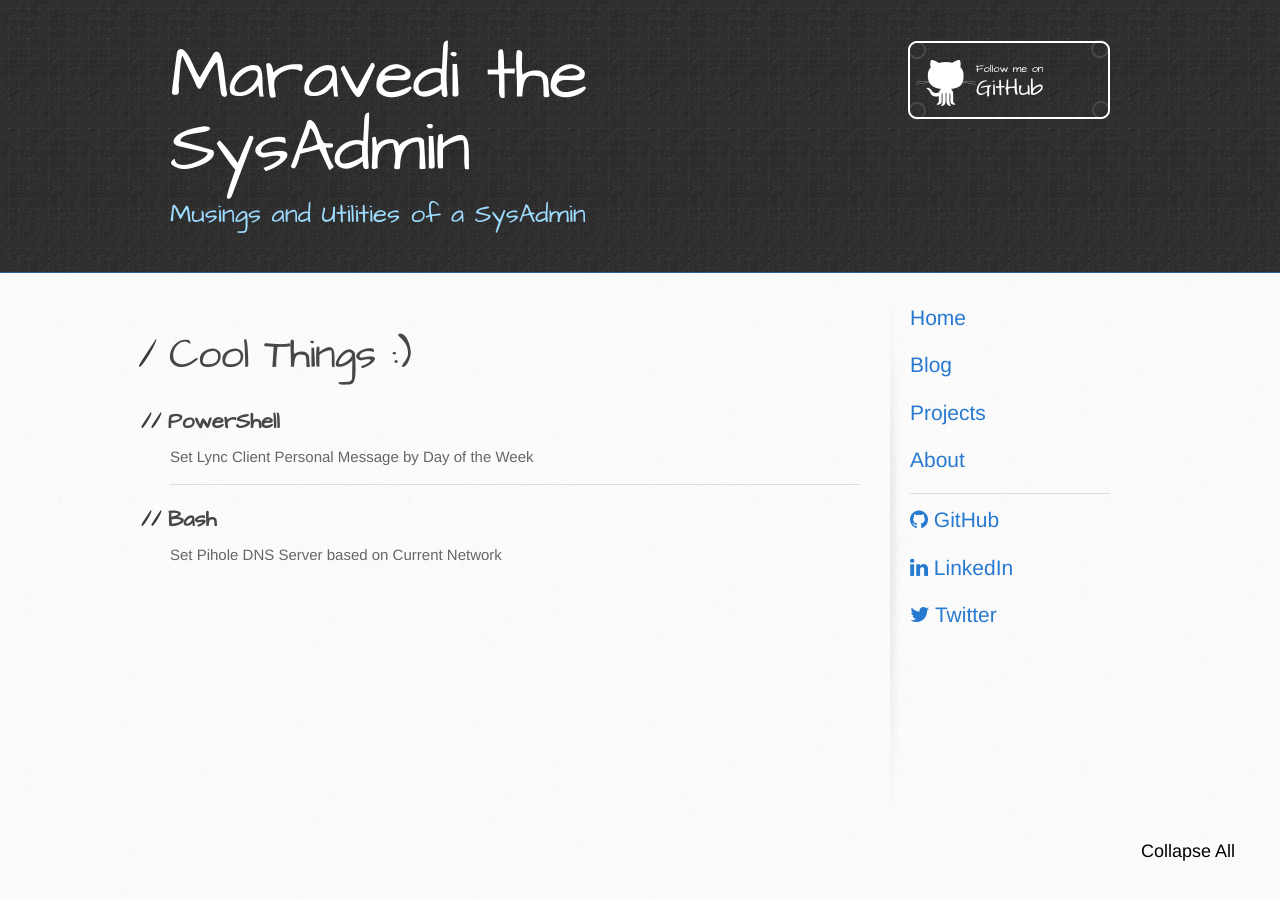
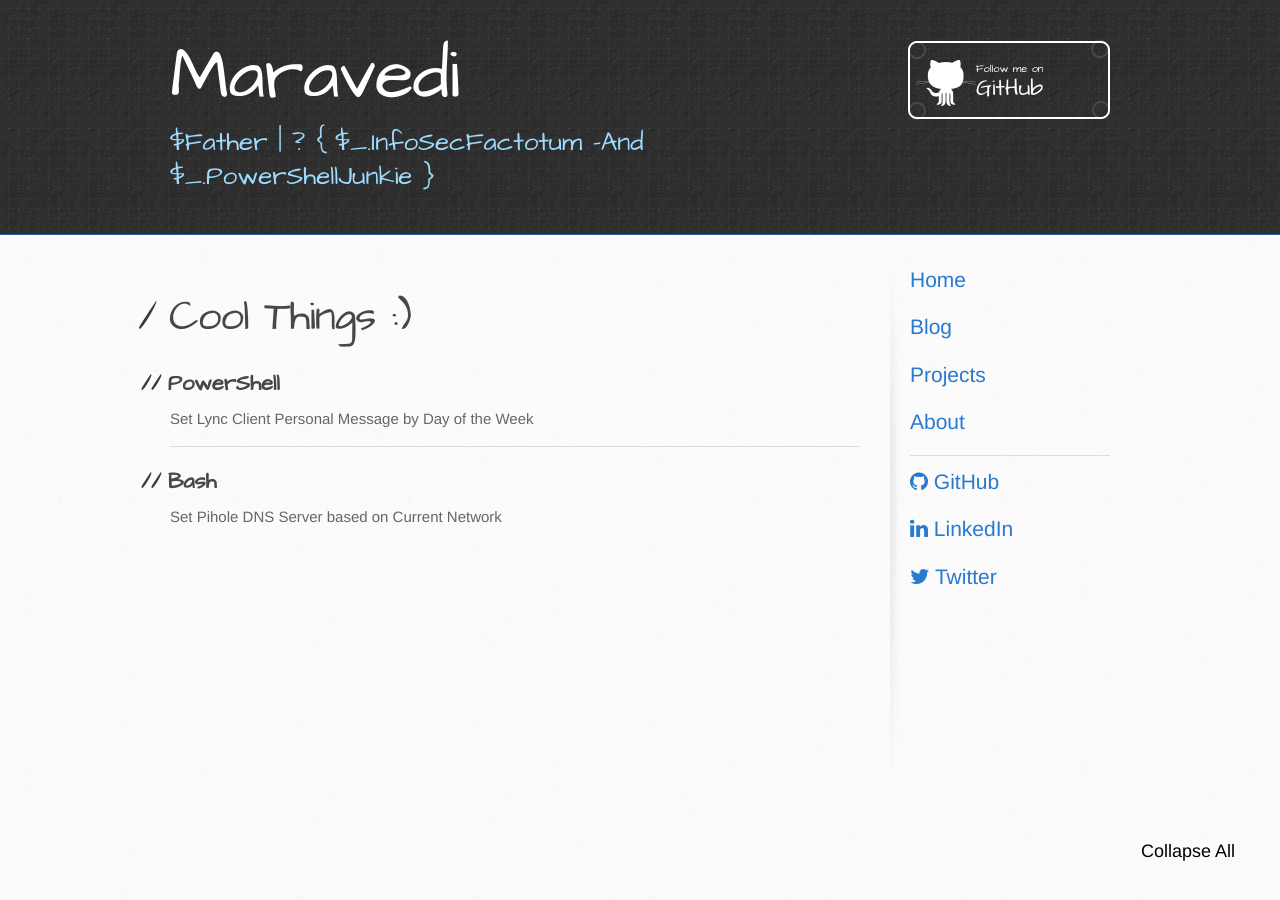
Before and after one commit to maravedi/maravedi.github.io, a Jekyll site: the page built from index.md, in a window 1280 px wide. Built offline with Jekyll 4.4.1, drawn with Linux system fonts in a browser that asks for light colours.

Commit message:
Update _config.yml

```diff
--- a/_config.yml
+++ b/_config.yml
@@ -1,5 +1,5 @@
-title: Maravedi the SysAdmin
-description: Musings and Utilities of a SysAdmin
+title: Maravedi
+description: $Father | ? { $_.InfoSecFactotum -And $_.PowerShellJunkie }
 show_sidebar: true
 google_analytics:
 theme: jekyll-theme-architect
```
